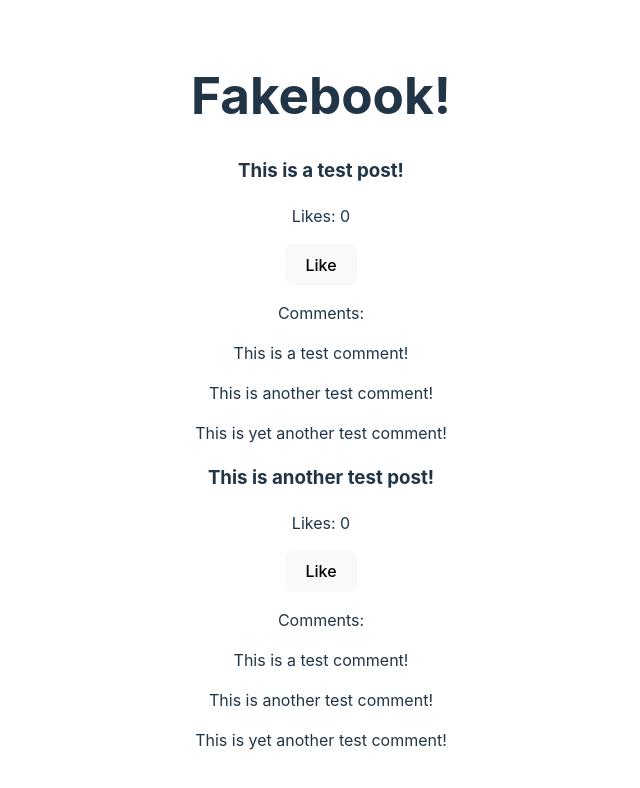
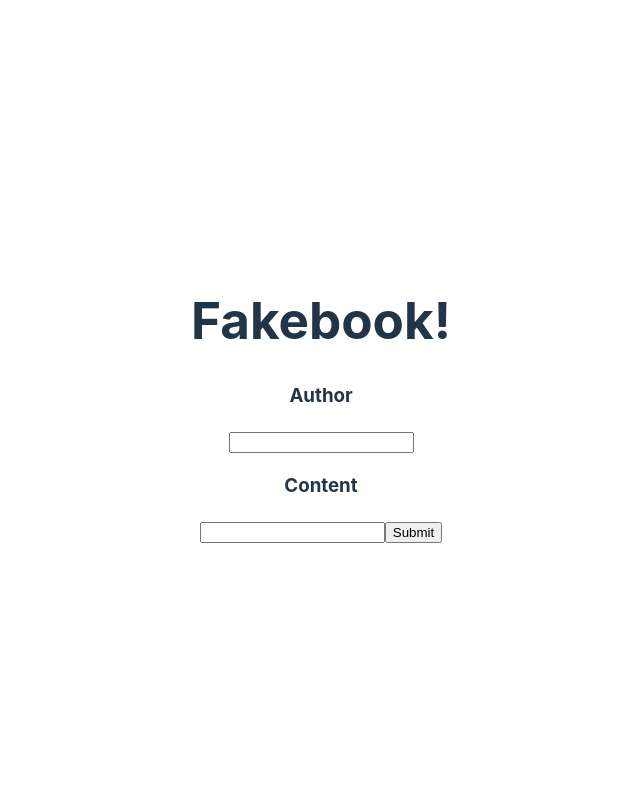
Before and after one commit to Kadri9/social-media-app, a React (Vite) app in the folder social-media-app/: page / in a window 1280 px wide. Shown: the top 788 px of the page, without its empty margins (319-959 px from the left). Built offline with nearby package versions, Linux system fonts and the light colour scheme.

Commit message:
Updated components and completed project

```diff
--- a/social-media-app/src/App.jsx
+++ b/social-media-app/src/App.jsx
@@ -1,26 +1,26 @@
-import { useState } from 'react'
 import reactLogo from './assets/react.svg'
 import viteLogo from '/vite.svg'
+
+import Feed from './components/Feed'
+import CreatePostForm from './components/CreatePostForm'
 import './App.css'
-
-import React from 'react';
-import Post from './components/Post';
+import {useState} from 'react'
 
 function App(){
+
+  let [feedData, setFeedData] = useState([])
+
+  let onNewPost = (data) => {
+    setFeedData([...feedData, data])
+  }
+
 
   return(
     <div>
       <h1>Fakebook!</h1>
-
-        {/* CreatePostForm */}
-
-        {/* Feed */}
-
-        <Post content="This is a test post!" />
-        <Post content="This is another test post!" />
-
+        <CreatePostForm handleSubmit={onNewPost}/>
+        <Feed data={feedData}/>
     </div>
-
   )
 
 }
--- a/social-media-app/src/components/Comment.jsx
+++ /dev/null
@@ -1,11 +0,0 @@
-import React from 'react';
-
-function Comment(props){
-  return(
-    <div>
-      <p>{props.content}</p>
-    </div>
-  )
-}
-
-export default Comment
--- /dev/null
+++ b/social-media-app/src/components/CreatePostForm.jsx
@@ -0,0 +1,44 @@
+import {useState} from "react"
+
+function CreatePostForm(props){
+
+    const [author, setAuthor] = useState("")
+    const [content, setContent] = useState("")
+
+     const handleChange = (event) => {
+            setAuthor(event.target.value)
+        }
+
+     const handleContentChange = (event) => {
+            setContent(event.target.value)
+        }
+
+    return(
+        <form onSubmit={(event)=>{
+            event.preventDefault()
+
+            if(author !== "") {
+                props.handleSubmit({author: author, content: content})
+                setAuthor('')
+                setContent('')
+            } else {
+                alert("Posts need a message")
+            }
+
+        }}>
+        <label>
+        <h3>Author</h3>
+        <input type="text" onChange={handleChange} value={author}/>
+        </label>
+
+        <label>
+        <h3>Content</h3>
+        <input type="text" onChange={handleContentChange} value={content}/>
+        </label>
+
+        <input type="submit"/>
+        </form>
+    )
+}
+
+export default CreatePostForm
--- /dev/null
+++ b/social-media-app/src/components/Feed.jsx
@@ -0,0 +1,21 @@
+import Post from './Post'
+
+
+function Feed(props){
+
+    let renderPosts = () => {
+
+      return props.data.map((data)=>{
+         return <Post author={data.author} content={data.content}/>
+      })
+
+    }
+
+    return(
+        <div>
+          {renderPosts()}
+        </div>
+    )
+}
+
+export default Feed
--- a/social-media-app/src/components/Post.jsx
+++ b/social-media-app/src/components/Post.jsx
@@ -1,26 +1,87 @@
-import React, { useState } from 'react';
+import {useState} from 'react'
 
-import Comment from './Comment';
+
+function ReplyForm(props){
+
+    const [reply, setReply] = useState("")
+
+    return(
+        <form onSubmit={(event)=>{
+            event.preventDefault()
+
+            props.onNewReply(reply)
+
+            setReply('')
+        }}>
+
+            <textarea placeholder='Add your comment!' onChange={(event)=>{
+                setReply(event.target.value)
+            }}  value={reply}/>
+
+            <input type="submit"/>
+
+        </form>
+    )
+}
+
+function ReplyList(props){
+
+    let renderList = () => {
+        console.log(props.data)
+        return props.data.map((data)=>{
+            return <p>{data}</p>
+          })
+    }
+
+    return (
+        <div>
+            {renderList()}
+        </div>
+    )
+
+}
+
 
 function Post(props){
 
-  const [likes, setLikes] = useState(0);
+    let [likes, setLikes] = useState(0)
 
-  function handleLike(){
-    setLikes(likes + 1);
-  }
+    let [replies, setReplies] = useState([])
 
-  return(
-    <div>
-      <h3>{props.content}</h3>
-      <p>Likes: {likes}</p>
-      <button onClick={handleLike}>Like</button>
-      <p>Comments:</p>
-      <Comment content="This is a test comment!" />
-      <Comment content="This is another test comment!" />
-      <Comment content="This is yet another test comment!" />
-    </div>
-  )
+    let handleLike = (event) => {
+        console.log(likes)
+        setLikes(likes + 1)
+        console.log(likes, "after")
+    }
+
+    let handleReply = (reply) => {
+      console.log(reply)
+      setReplies([...replies, reply])
+    }
+
+    return(
+        <div className="message-container">
+          <h1>{props.author}</h1>
+          <h3>{props.content}</h3>
+          <h4>{props.date}</h4>
+          <h5>Likes: {likes} </h5>
+
+          <div>
+              <button onClick={handleLike}>Like!</button>
+          </div>
+
+          <div>
+              <h4>Comments</h4>
+              <ReplyForm onNewReply={handleReply}/>
+
+              <ReplyList data={replies}/>
+
+
+          </div>
+
+        </div>
+
+    )
 }
 
 export default Post
```
